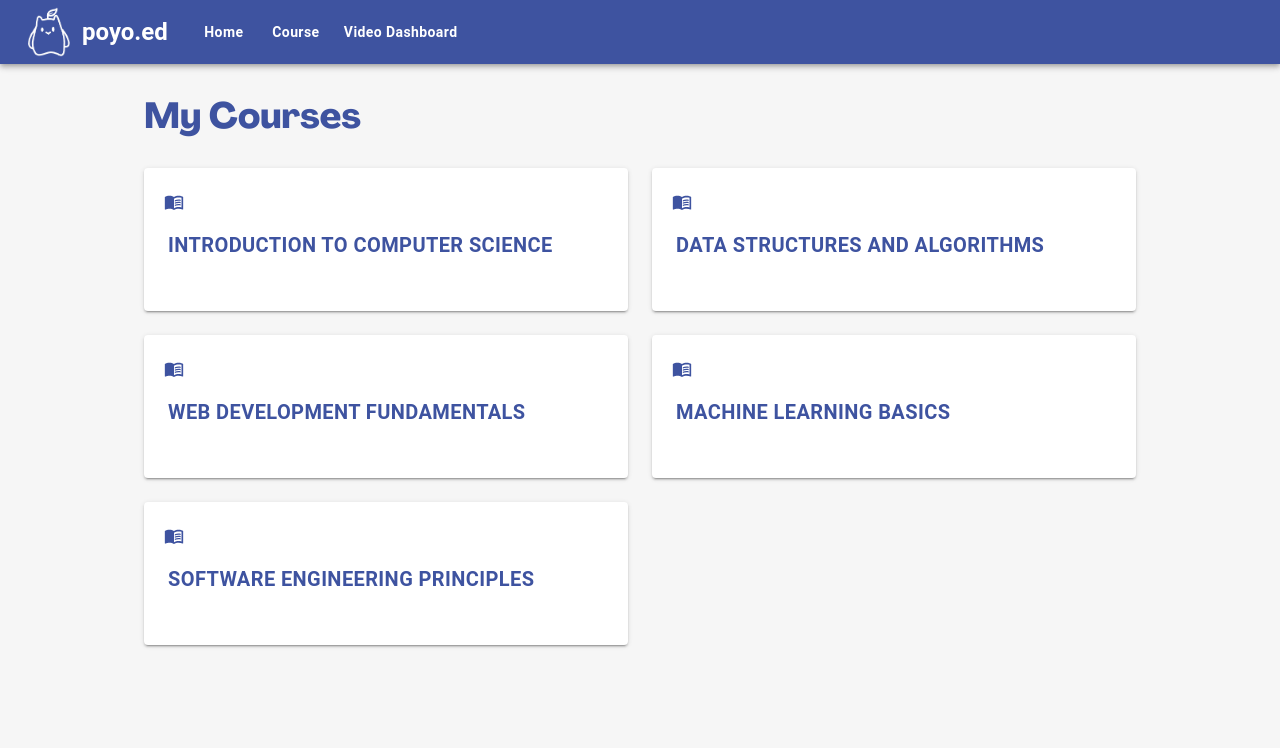
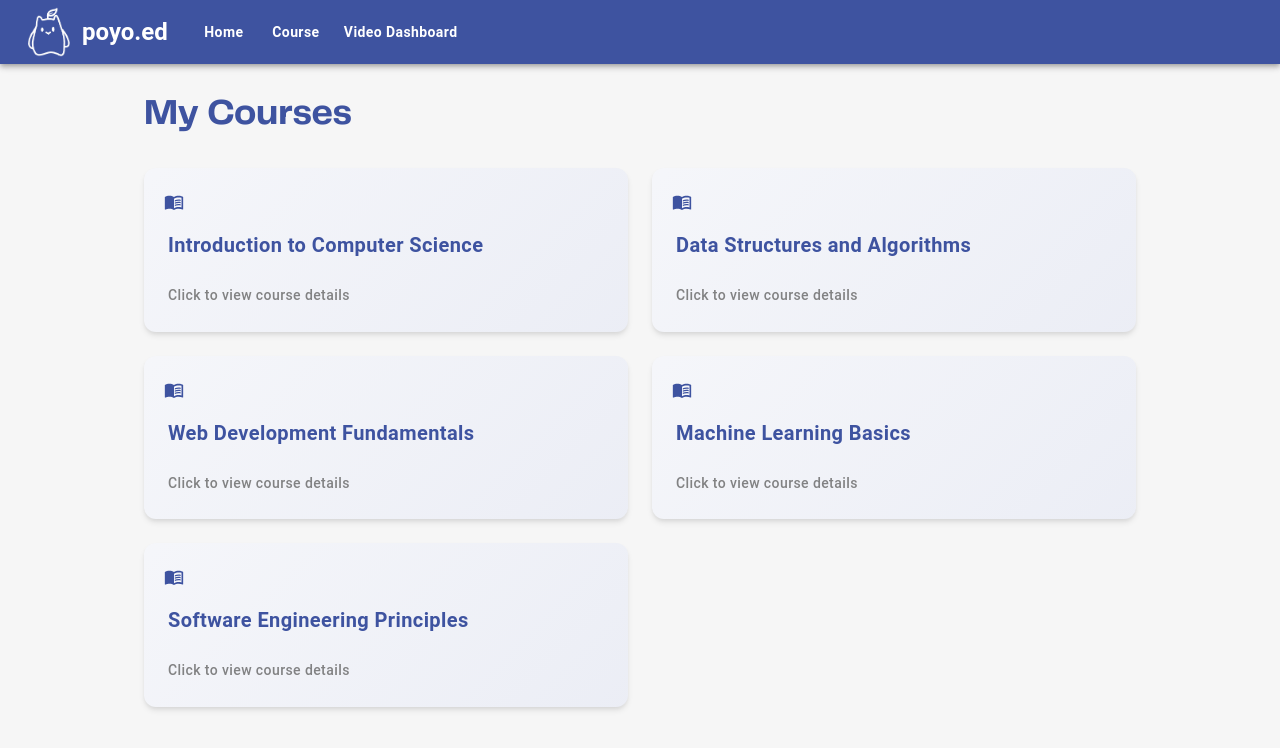
Before and after one commit to david-roh/poyoVision, a Next.js app: page / in a window 1280 px wide. Shown: the top 748 px of the page. Built offline with nearby package versions, Linux system fonts and the light colour scheme.

Commit message:
Improved UI of Courses Page

```diff
--- a/app/globals.css
+++ b/app/globals.css
@@ -30,7 +30,7 @@
   }
 
   h1, h2, h3, h4 {
-    @apply font-agrandir font-bold;
+    @apply font-telegraf font-bold;
   }
   h1 {
     @apply text-5xl;
--- a/app/page.tsx
+++ b/app/page.tsx
@@ -59,26 +59,90 @@ export default function Home() {
 		<div>
 		{/* Main Content */}
 			<main className="container max-w-5xl mx-auto px-4 py-8"> {/* Increased max-width */}
-			<h1 className="text-4xl font-bold text-[#3E53A0] mb-8">My Courses</h1> {/* Increased heading size and margin */}
+			<h1 className="text-4xl font-bold text-[#3E53A0] mb-8 font-telegraf">My Courses</h1> {/* Increased heading size and margin */}
 			<div className="grid gap-6 md:grid-cols-2"> {/* Increased gap and reduced columns */}
 			{courses.map((course, index) => (
-				<Card key={index} sx={{ bgcolor: 'white', boxShadow: 2, '&:hover': { boxShadow: 4 }, transition: 'box-shadow 0.3s' }}>
-					<CardContent sx={{ p: 0 }}>
+				<Card
+					key={index}
+					sx={{
+						bgcolor: 'white',
+						boxShadow: '0 4px 6px -1px rgba(0, 0, 0, 0.1), 0 2px 4px -1px rgba(0, 0, 0, 0.06)',
+						borderRadius: '12px',
+						overflow: 'hidden',
+						transition: 'transform 0.2s ease-in-out, box-shadow 0.2s ease-in-out',
+						'&:hover': {
+							transform: 'translateY(-4px)',
+							boxShadow: '0 20px 25px -5px rgba(0, 0, 0, 0.1), 0 10px 10px -5px rgba(0, 0, 0, 0.04)'
+						},
+						height: '100%'
+					}}
+				>
+					<CardContent
+						sx={{
+							p: 0,
+							height: '100%',
+							'&:last-child': { pb: 0 }
+						}}
+					>
 						<Button
 							fullWidth
-							startIcon={<MenuBookIcon sx={{ fontSize: 32, color: '#3E53A0' }} />}
+							startIcon={
+								<MenuBookIcon sx={{
+									fontSize: 32,
+									color: '#3E53A0',
+									transition: 'transform 0.2s ease-in-out',
+									'.MuiButton-root:hover &': {
+										transform: 'scale(1.1)'
+									}
+								}} />
+							}
 							sx={{
 								justifyContent: 'flex-start',
 								p: 3,
 								height: '100%',
 								textAlign: 'left',
-								'&:hover': { bgcolor: 'rgba(62, 83, 160, 0.1)' },
+								background: 'linear-gradient(135deg, rgba(62, 83, 160, 0.05) 0%, rgba(62, 83, 160, 0.1) 100%)',
+								'&:hover': {
+									background: 'linear-gradient(135deg, rgba(62, 83, 160, 0.1) 0%, rgba(62, 83, 160, 0.15) 100%)',
+								},
 								flexDirection: 'column',
 								alignItems: 'flex-start',
-								gap: 2
+								gap: 2,
+								textTransform: 'none',
+								position: 'relative',
+								overflow: 'hidden',
+								'&::after': {
+									content: '""',
+									position: 'absolute',
+									left: 0,
+									bottom: 0,
+									height: '3px',
+									width: '100%',
+									background: 'linear-gradient(90deg, #3E53A0 0%, #5C71BE 100%)',
+									opacity: 0,
+									transition: 'opacity 0.2s ease-in-out',
+								},
+								'&:hover::after': {
+									opacity: 1
+								}
 							}}
 						>
-							<span style={{ fontWeight: 600, color: '#3E53A0', fontSize: '1.25rem' }}>{course}</span>
+							<span style={{
+								fontWeight: 600,
+								color: '#3E53A0',
+								fontSize: '1.25rem',
+								textTransform: 'none',
+								marginBottom: '4px'
+							}}>
+								{course}
+							</span>
+							<span style={{
+								fontSize: '0.875rem',
+								color: '#666',
+								opacity: 0.8
+							}}>
+								Click to view course details
+							</span>
 						</Button>
 					</CardContent>
 				</Card>
```
